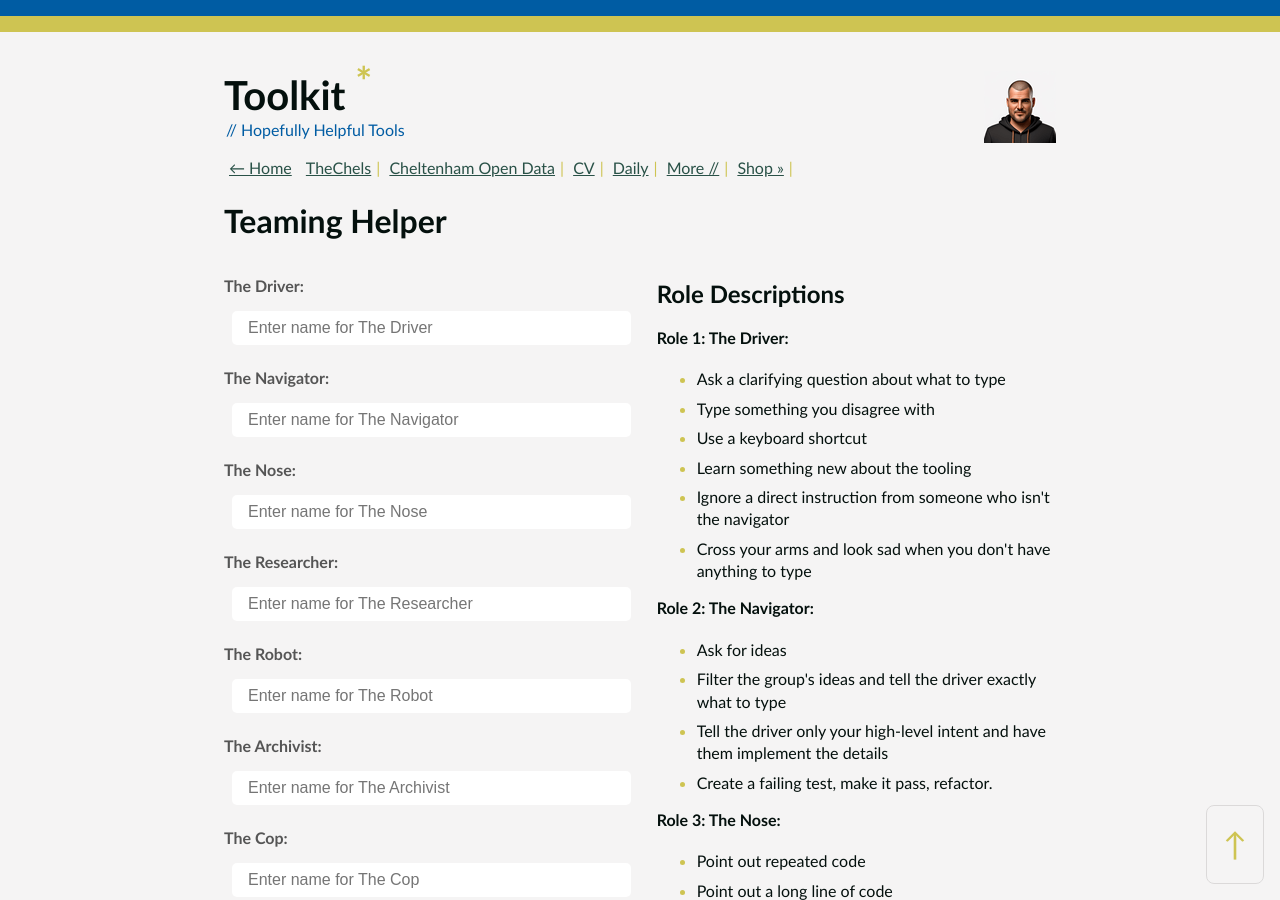
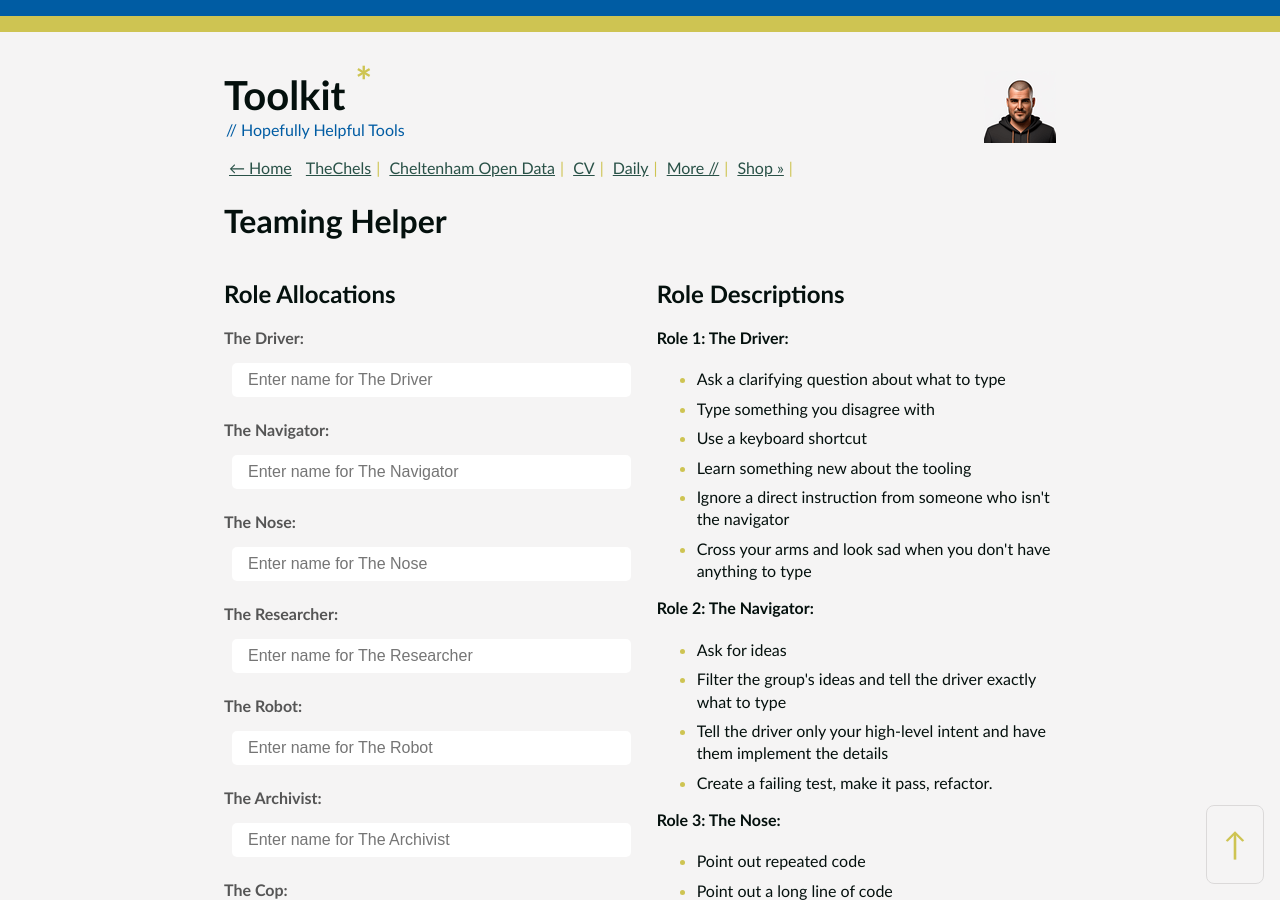
Before and after one commit to mat-0/Tools.TheChels.uk, a Jekyll site: the page built from _pages/teaming.md, in a window 1280 px wide and 900 px high. Built offline with Jekyll 4.4.1, drawn with Linux system fonts in a browser that asks for light colours.

Commit message:
tidy up
Signed-off-by: mat-0 <Github@thechels.uk>

```diff
--- a/_layouts/teaming.html
+++ b/_layouts/teaming.html
@@ -3,6 +3,7 @@
 
 <div style="display: flex; justify-content: space-between;">
     <div style="width: 48%;">
+        <h2>Role Allocations</h2>
         <form id="rolesForm">
             <div id="rolesContainer">
                 <!-- Roles will be dynamically added here -->
```
